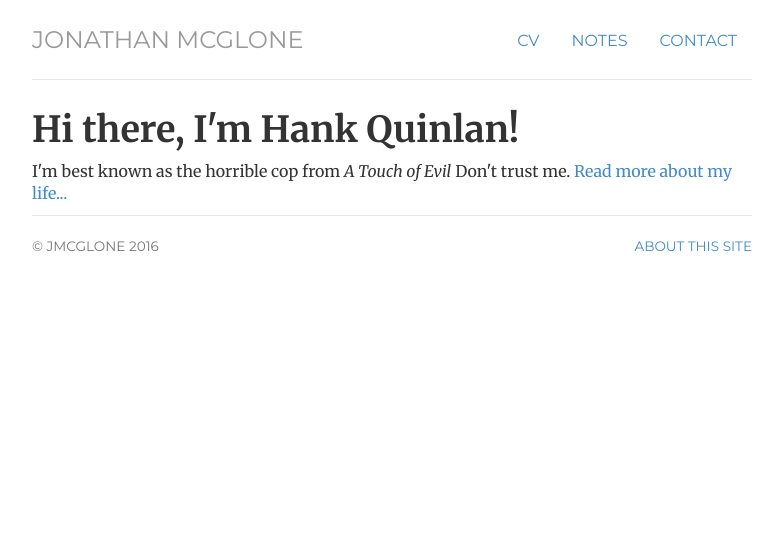
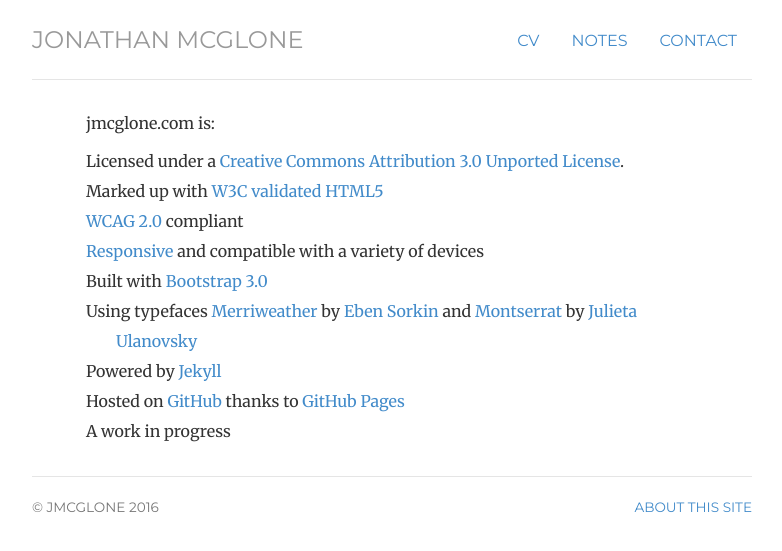
Before and after one commit to ningtian/ningtian.github.io, a Jekyll site: the page built from about/index.html, in a window 1280 px wide. Shown: the top 551 px of the page, without its empty margins (248-1030 px from the left). Built offline with Jekyll 4.4.1, drawn with Linux system fonts in a browser that asks for light colours; nearby versions of some CDN libraries; library files that are not in the unit come from our copies.

Commit message:
Update index.html

```diff
--- a/about/index.html
+++ b/about/index.html
@@ -1,8 +1,23 @@
 ---
 layout: default
-title: Hank Quinlan, Horrible Cop
+title: About This Site
+description: Credits and information about the website jmcglone.com, the personal website for Jonathan McGlone, a Librarian, Front-End Developer, Digital Publisher, Project Manager, Music Enthusiast, and Web Noodler living and working in Michigan.
 ---
-<div class="blurb">
-	<h1>Hi there, I'm Hank Quinlan!</h1>
-	<p>I'm best known as the horrible cop from <em>A Touch of Evil</em> Don't trust me. <a href="/about">Read more about my life...</a></p>
-</div><!-- /.blurb -->
+
+  <div class="about">
+
+    <p>jmcglone.com is:</p>
+
+      <ul class="list-unstyled">
+        <li>Licensed under a <a rel="license" href="http://creativecommons.org/licenses/by/3.0/deed.en_US">Creative Commons Attribution 3.0 Unported License</a>. </li>
+        <li>Marked up with <a href="http://validator.w3.org/check?uri=http%3A%2F%2Fjmcglone.com%2F" title="HTML5 Validator">W3C validated HTML5</a></li>
+        <li><a href="http://www.w3.org/TR/WCAG20/" title="WCAG 2.0">WCAG 2.0</a> compliant</li>
+        <li><a href="http://alistapart.com/article/responsive-web-design" title="Responsive Web Design at A List Apart">Responsive</a> and compatible with a variety of devices</li>
+        <li>Built with <a href="http://getbootstrap.com/" title="Bootstrap 3.0">Bootstrap 3.0</a></li>
+        <li>Using typefaces <a href="http://www.google.com/fonts/specimen/Merriweather" title ="Merriweather">Merriweather</a> by <a href="https://plus.google.com/106288796449831139244/about" title="Eben Sorkin">Eben Sorkin</a> and <a href="http://www.google.com/fonts/specimen/Montserrat" title="Montserrat">Montserrat</a> by <a href="http://www.zkysky.com.ar/" title="ZkySky Design">Julieta Ulanovsky</a></li>
+        <li>Powered by <a href="http://jekyllrb.com/" title="Jekyll">Jekyll</a></li>
+        <li>Hosted on <a href="http://github.com/jmcglone/jmcglone.github.io" title="This site hosted on GitHub">GitHub</a> thanks to <a href="http://pages.github.com/" title="GitHub Pages">GitHub Pages</a></li>
+        <li>A work in progress</li>
+      </ul>
+
+  </div>
```
